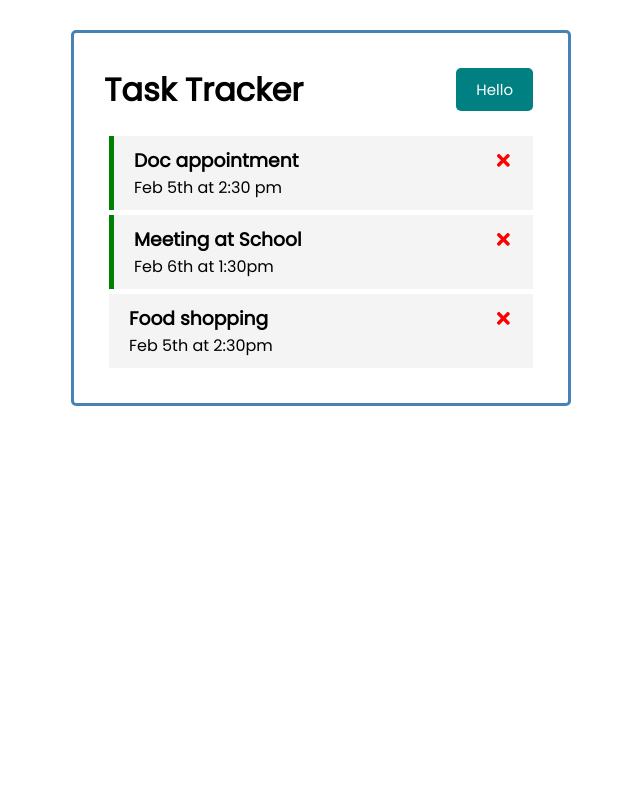
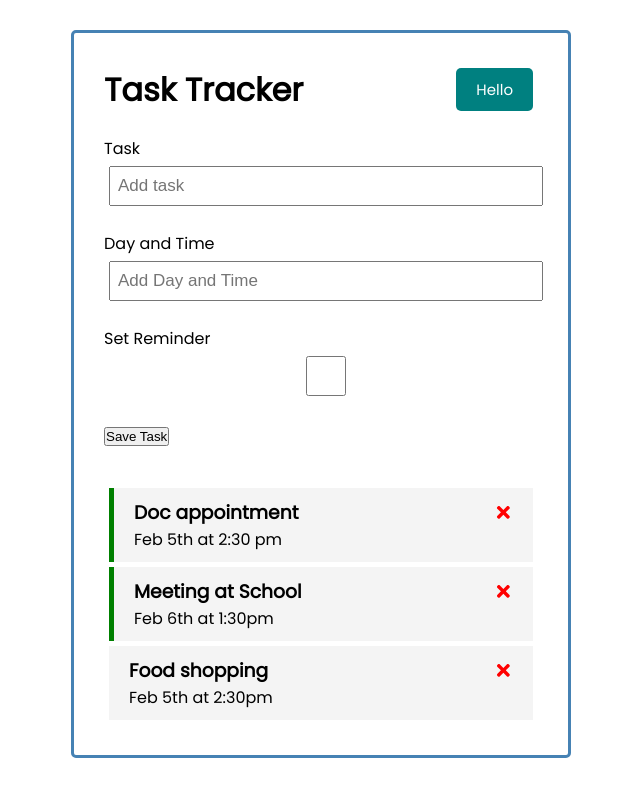
Before and after one commit to StringAna/react-task-tracker, a React (Create React App) app: page / in a window 1280 px wide. Shown: the top 796 px of the page, without its empty margins (319-959 px from the left). Built offline with nearby package versions, Linux system fonts and the light colour scheme.

Commit message:
Added AddTask Component(uses form)

```diff
--- a/src/App.js
+++ b/src/App.js
@@ -3,6 +3,7 @@
 import "./styles/index.css";
 import Tasks from "./components/Tasks";
 import { useState } from "react";
+import AddTask from "./components/AddTask";
 
 function App() {
   const [tasks, settasks] = useState([
@@ -41,6 +42,7 @@
   return (
     <div className="container">
       <Header />
+      <AddTask />
       {tasks.length > 0 ? (
         <Tasks tasks={tasks} onDelete={deleteTasks} onToggle={toggleReminder} />
       ) : (
--- /dev/null
+++ b/src/components/AddTask.js
@@ -0,0 +1,23 @@
+import React from "react";
+
+const AddTask = () => {
+  return (
+    <form className="add-form">
+      <div className="form-control">
+        <label>Task</label>
+        <input type="text" placeholder="Add task" />
+      </div>
+      <div className="form-control">
+        <label>Day and Time</label>
+        <input type="text" placeholder="Add Day and Time" />
+      </div>
+      <div className="form-control">
+        <label>Set Reminder</label>
+        <input type="checkbox" />
+      </div>
+      <input type="submit" value="Save Task" />
+    </form>
+  );
+};
+
+export default AddTask;
```
